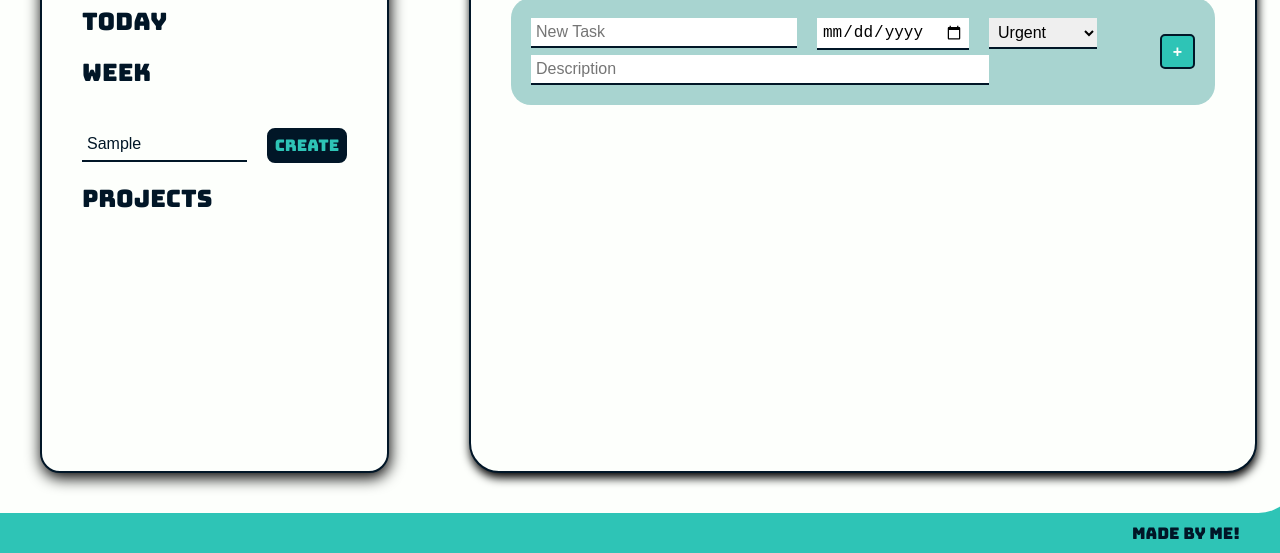
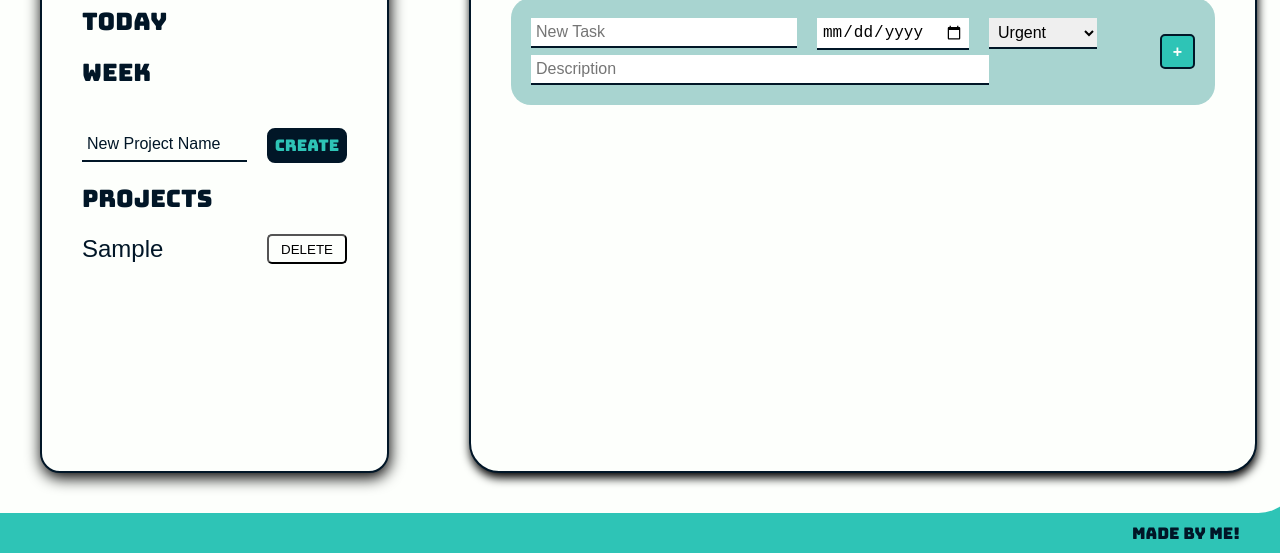
Before and after one commit to just-zack/odin_todo, a website built with webpack: page src/template.html in a window 1280 px wide. Both pictures are taken after typing "Sample" into the empty fields and a click on the button "Create". Shown: the part 247-800 px from the top of the page. Built offline with nearby package versions, Linux system fonts and the light colour scheme; files whose address does not match are found by name.

Commit message:
Create new project logic and DOM manipulation

```diff
--- a/src/projectHandler.js
+++ b/src/projectHandler.js
@@ -1,3 +1,6 @@
+const createButton = document.getElementById("submit_new_project");
+createButton.addEventListener("click", logNewProject);
+
 class Project {
   constructor(name) {
     this.name = name;
@@ -12,12 +15,37 @@ function getNewProjectName() {
   return newProjectName.value;
 }
 function createNewProject(name) {
-  let name = new Project(name);
+  new Project(name);
 }
 
 function displayNewProject() {
   let newProjectContainer = document.createElement("div");
   let newProjectName = document.createElement("button");
   let deleteProject = document.createElement("button");
-  let projectContainer = document.getElementById("");
+  let projectContainer = document.getElementById("project_viewer");
+
+  newProjectContainer.classList.add("project_card");
+  projectContainer.appendChild(newProjectContainer);
+  newProjectName.classList.add("project_title");
+  newProjectName.innerText = getNewProjectName();
+  newProjectContainer.appendChild(newProjectName);
+  deleteProject.classList.add("delete_project");
+  deleteProject.innerText = "DELETE";
+  newProjectContainer.appendChild(deleteProject);
 }
+
+function overrideSubmit(event) {
+  event.preventDefault();
+}
+
+function clearNewProjectFields() {
+  let newProjectName = document.getElementById("new_project");
+  newProjectName.value = "";
+}
+
+function logNewProject() {
+  overrideSubmit(event);
+  createNewProject(getNewProjectName());
+  displayNewProject();
+  clearNewProjectFields();
+}
--- a/src/styles/style.css
+++ b/src/styles/style.css
@@ -86,6 +86,33 @@ body {
   box-shadow: 1px 5px 15px;
 }
 
+.project_card {
+  display: flex;
+  justify-content: space-between;
+  align-items: center;
+  padding-top: var(--standard_padding);
+}
+
+.project_title {
+  font-size: 1.5rem;
+  color: var(--fourth_color);
+  border: none;
+  background-color: var(--secondary_color);
+}
+
+.delete_project {
+  width: 80px;
+  height: 30px;
+  background-color: var(--secondary_color);
+  border-radius: 5px;
+}
+
+#project_submission {
+  display: flex;
+  justify-content: space-between;
+  align-self: stretch;
+  gap: var(--standard_padding);
+}
 #home,
 #today,
 #week,
@@ -121,12 +148,6 @@ body {
 
 #project_viewer {
   padding-top: var(--large_padding);
-}
-#new_project_container {
-  display: flex;
-  justify-content: space-between;
-  align-self: stretch;
-  gap: var(--standard_padding);
 }
 
 #new_project {
--- a/src/template.html
+++ b/src/template.html
@@ -27,14 +27,14 @@
           <button id="today">Today</button>
           <button id="week">Week</button>
           <div id="project_viewer">
-            <div id="new_project_container">
+            <form id="project_submission">
               <input
                 type="text"
                 id="new_project"
                 placeholder="New Project Name"
               />
-              <button id="submit_new_project">Create</button>
-            </div>
+              <button type="submit" id="submit_new_project">Create</button>
+            </form>
             <button id="projects">Projects</button>
           </div>
         </div>
--- a/webpack.config.js
+++ b/webpack.config.js
@@ -7,6 +7,7 @@ module.exports = {
   mode: "development",
   entry: {
     index: "./src/index.js",
+    project: "./src/projectHandler.js",
   },
   devtool: "inline-source-map",
   plugins: [
```
Also changed, not shown: dist/index.bundle.js, dist/index.html, dist/project.bundle.js (added).
